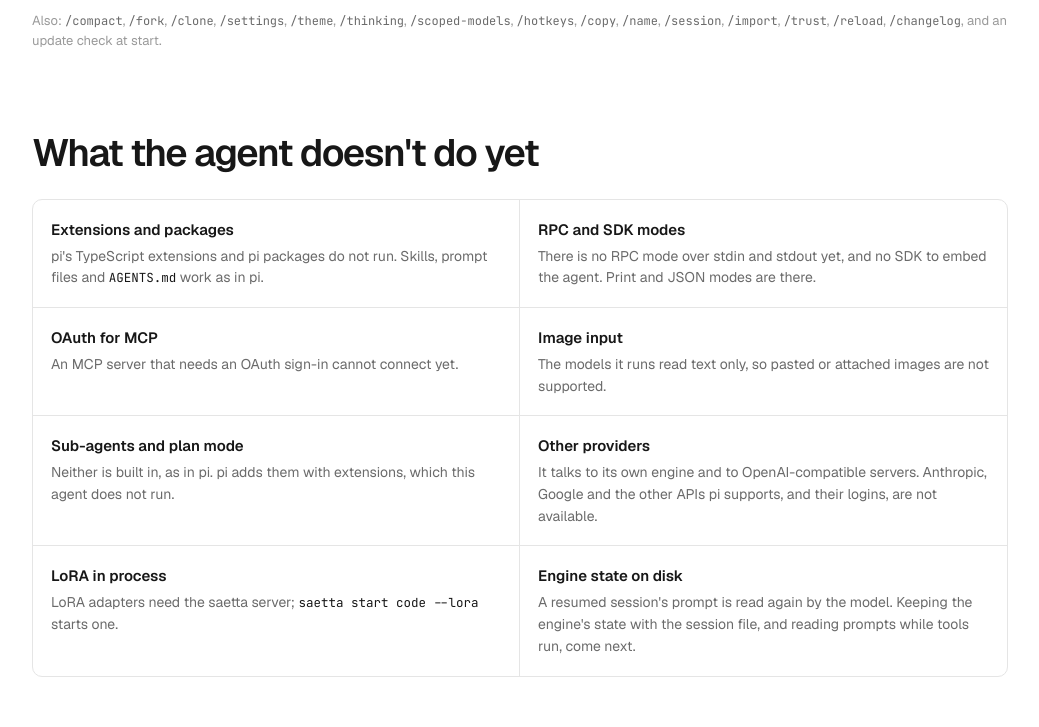
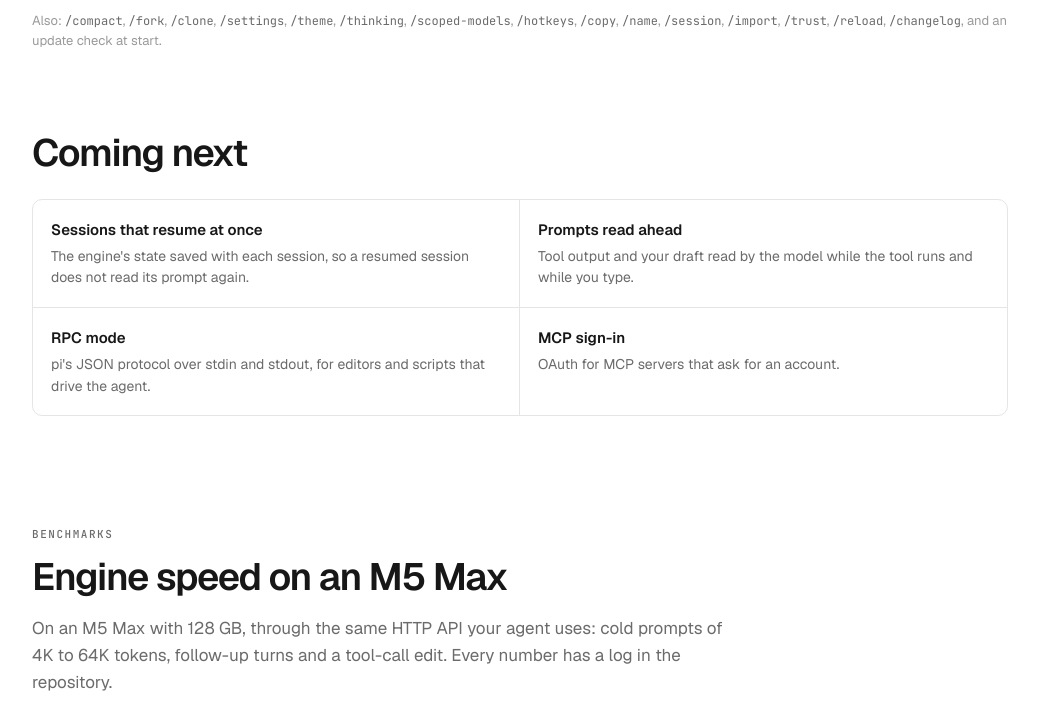
Before and after one commit to antonellof/saetta, a plain HTML site: page web/index.html in a window 1280 px wide. Shown: the part 9291-10018 px from the top of the page, without its empty margins (120-1159 px from the left). Drawn offline with nearby package versions, Linux system fonts and the light colour scheme; animation ran at ten frames a second.

Commit message:
site: "Coming next" (sessions that resume at once, prompts read ahead, RPC mode, MCP sign-in) in place of the list of what the agent does not do; differences from pi left out

```diff
--- a/web/index.html
+++ b/web/index.html
@@ -69,7 +69,7 @@
    "name": "Does Saetta support MCP servers?",
    "acceptedAnswer": {
     "@type": "Answer",
-    "text": "Yes. It reads pi's mcp.json (global, or .pi/mcp.json in a trusted project) and connects to stdio and Streamable HTTP servers. Their tools are offered to the model, and /mcp manages the servers. OAuth sign-in is not supported yet."
+    "text": "Yes. It reads pi's mcp.json (global, or .pi/mcp.json in a trusted project) and connects to stdio and Streamable HTTP servers. Their tools are offered to the model, and /mcp manages the servers."
    }
   },
   {
@@ -341,18 +341,14 @@ saetta code --mode json -p "list the TODOs"</pre>
         </div>
       </section>
 
-      <section class="feature" id="not-yet">
+      <section class="feature" id="next">
         <div class="wrap">
-          <h2>What the agent doesn't do yet</h2>
+          <h2>Coming next</h2>
           <div class="nope">
-            <div><h3>Extensions and packages</h3><p>pi's TypeScript extensions and pi packages do not run. Skills, prompt files and <code>AGENTS.md</code> work as in pi.</p></div>
-            <div><h3>RPC and SDK modes</h3><p>There is no RPC mode over stdin and stdout yet, and no SDK to embed the agent. Print and JSON modes are there.</p></div>
-            <div><h3>OAuth for MCP</h3><p>An MCP server that needs an OAuth sign-in cannot connect yet.</p></div>
-            <div><h3>Image input</h3><p>The models it runs read text only, so pasted or attached images are not supported.</p></div>
-            <div><h3>Sub-agents and plan mode</h3><p>Neither is built in, as in pi. pi adds them with extensions, which this agent does not run.</p></div>
-            <div><h3>Other providers</h3><p>It talks to its own engine and to OpenAI-compatible servers. Anthropic, Google and the other APIs pi supports, and their logins, are not available.</p></div>
-            <div><h3>LoRA in process</h3><p>LoRA adapters need the saetta server; <code>saetta start code --lora</code> starts one.</p></div>
-            <div><h3>Engine state on disk</h3><p>A resumed session's prompt is read again by the model. Keeping the engine's state with the session file, and reading prompts while tools run, come next.</p></div>
+            <div><h3>Sessions that resume at once</h3><p>The engine's state saved with each session, so a resumed session does not read its prompt again.</p></div>
+            <div><h3>Prompts read ahead</h3><p>Tool output and your draft read by the model while the tool runs and while you type.</p></div>
+            <div><h3>RPC mode</h3><p>pi's JSON protocol over stdin and stdout, for editors and scripts that drive the agent.</p></div>
+            <div><h3>MCP sign-in</h3><p>OAuth for MCP servers that ask for an account.</p></div>
           </div>
         </div>
       </section>
@@ -561,7 +557,7 @@ logits       max rel err 6.7e-7</pre>
         <div class="faq">
           <details class="qa"><summary>Does Saetta work with my pi sessions and settings?</summary><p>Yes. It reads and writes pi's <code>settings.json</code>, <code>models.json</code>, <code>trust.json</code> and <code>mcp.json</code> in <code>~/.pi/agent</code>, and keeps its session files in the same folder and format as pi 1.5.2, so either one continues a session the other started. It also reads <code>AGENTS.md</code> and <code>CLAUDE.md</code> files, skills and prompt files as pi does. pi's TypeScript extensions are not supported.</p></details>
           <details class="qa"><summary>Can Saetta use a model other than the local one?</summary><p>Yes. By default the model runs inside the agent. It can also use a running Saetta server, or any OpenAI-compatible chat completions server listed in pi's <code>models.json</code>. <code>/model</code> switches between them and adds new ones.</p></details>
-          <details class="qa"><summary>Does Saetta support MCP servers?</summary><p>Yes. It reads pi's <code>mcp.json</code> (global, or <code>.pi/mcp.json</code> in a trusted project) and connects to stdio and Streamable HTTP servers. Their tools are offered to the model, and <code>/mcp</code> manages the servers. OAuth sign-in is not supported yet.</p></details>
+          <details class="qa"><summary>Does Saetta support MCP servers?</summary><p>Yes. It reads pi's <code>mcp.json</code> (global, or <code>.pi/mcp.json</code> in a trusted project) and connects to stdio and Streamable HTTP servers. Their tools are offered to the model, and <code>/mcp</code> manages the servers.</p></details>
           <details class="qa"><summary>Can I use Claude Code with a local model?</summary><p>Yes. <code>saetta start claude</code> runs Claude Code against Saetta's Anthropic-compatible API on your own Mac, without editing your Claude Code configuration. pi and opencode work the same way with <code>saetta start pi</code> and <code>saetta start opencode</code>.</p></details>
           <details class="qa"><summary>Which Mac do I need to run a coding LLM locally?</summary><p>Any Apple Silicon Mac (M1 or later) with 32 GB of memory or more and macOS 27.2. 32 GB runs Qwen3.8-27B in 4-bit, 36 GB the 27B TURBO or Fable-5 coding fine-tunes, 48 GB the Coder390 fine-tune, 96 GB Qwen3.8-Flash-Next Coder and 128 GB the full Flash-Next. Saetta picks the one that fits.</p></details>
           <details class="qa"><summary>Does my code leave my machine?</summary><p>No. The model runs on your Mac, inside the agent or in a server that listens only on 127.0.0.1, so prompts and code stay local. The network is used to download the model weights from Hugging Face, for the agent's update check at start (<code>SAETTA_SKIP_VERSION_CHECK=1</code> turns it off), and for what you ask for: <code>/share</code>, a remote model or an MCP server you configure.</p></details>
```
Also changed, not shown: README.md.
